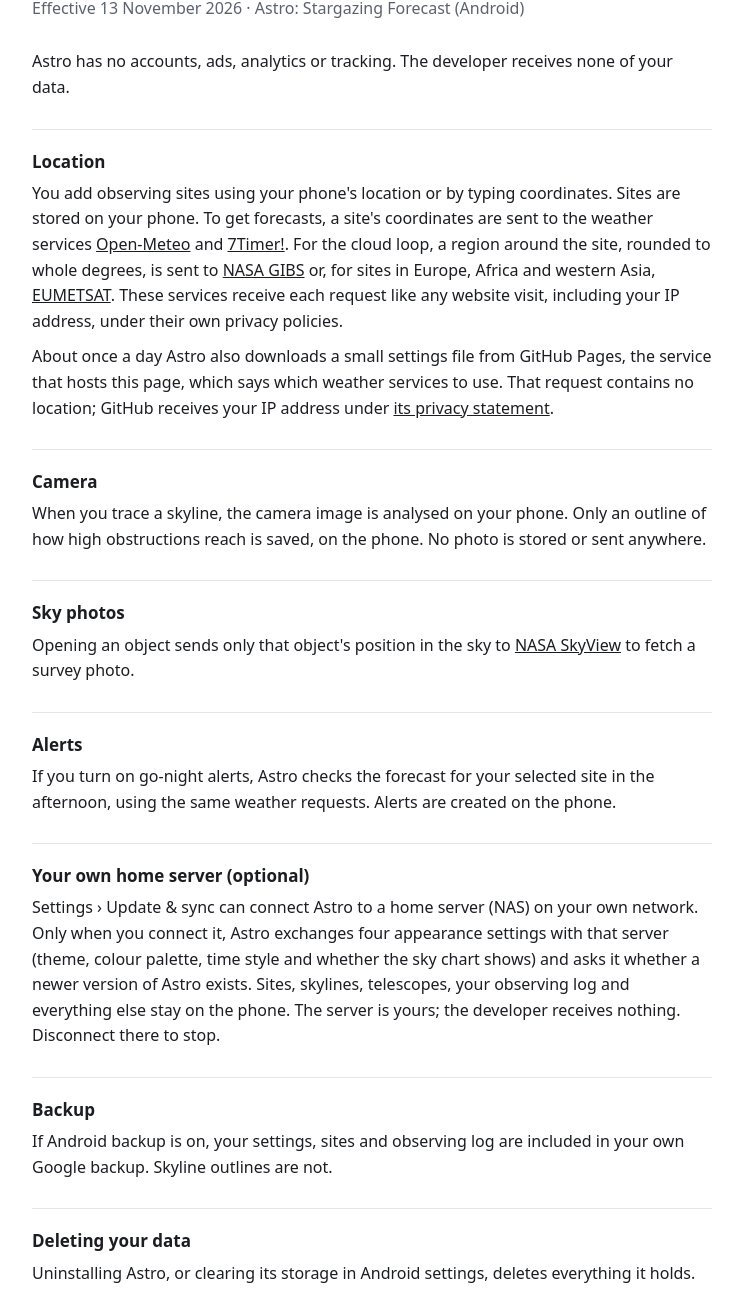
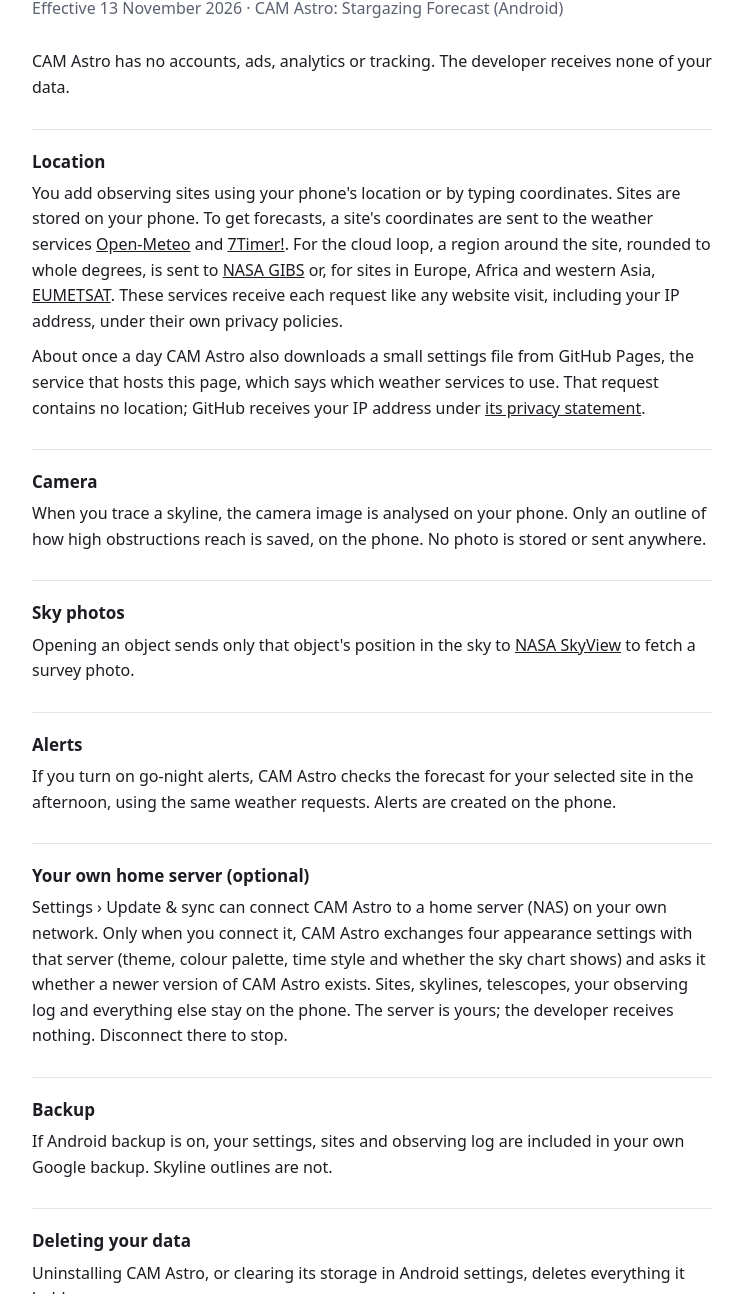
Before and after one commit to amiller-rgb/astro-privacy, a plain HTML site: page index.html in a window 1280 px wide. Shown: the part 93-1387 px from the top of the page, without its empty margins (268-1011 px from the left). Drawn offline with Linux system fonts and the light colour scheme.

Commit message:
Policy uses the app's new name, CAM Astro
Co-Authored-By: Claude Fable 5.2 <noreply@anthropic.com>

```diff
--- a/index.html
+++ b/index.html
@@ -3,7 +3,7 @@
 <head>
 <meta charset="utf-8">
 <meta name="viewport" content="width=device-width, initial-scale=1">
-<title>Astro privacy policy</title>
+<title>CAM Astro privacy policy</title>
 <style>
   :root { --bg: #ffffff; --ink: #1b1d22; --mut: #5b6170; --line: #e3e5ea; }
   @media (prefers-color-scheme: dark) { :root { --bg: #0f1117; --ink: #e8eaf0; --mut: #9aa1b2; --line: #262a35; } }
@@ -18,14 +18,14 @@
 </head>
 <body>
 <main>
-  <h1>Astro privacy policy</h1>
-  <p class="date">Effective 13 November 2026 · Astro: Stargazing Forecast (Android)</p>
+  <h1>CAM Astro privacy policy</h1>
+  <p class="date">Effective 13 November 2026 · CAM Astro: Stargazing Forecast (Android)</p>
 
-  <p>Astro has no accounts, ads, analytics or tracking. The developer receives none of your data.</p>
+  <p>CAM Astro has no accounts, ads, analytics or tracking. The developer receives none of your data.</p>
 
   <h2>Location</h2>
   <p>You add observing sites using your phone's location or by typing coordinates. Sites are stored on your phone. To get forecasts, a site's coordinates are sent to the weather services <a href="https://open-meteo.com/">Open-Meteo</a> and <a href="https://www.7timer.info/">7Timer!</a>. For the cloud loop, a region around the site, rounded to whole degrees, is sent to <a href="https://www.earthdata.nasa.gov/">NASA GIBS</a> or, for sites in Europe, Africa and western Asia, <a href="https://www.eumetsat.int/">EUMETSAT</a>. These services receive each request like any website visit, including your IP address, under their own privacy policies.</p>
-  <p>About once a day Astro also downloads a small settings file from GitHub Pages, the service that hosts this page, which says which weather services to use. That request contains no location; GitHub receives your IP address under <a href="https://docs.github.com/site-policy/privacy-policies/github-general-privacy-statement">its privacy statement</a>.</p>
+  <p>About once a day CAM Astro also downloads a small settings file from GitHub Pages, the service that hosts this page, which says which weather services to use. That request contains no location; GitHub receives your IP address under <a href="https://docs.github.com/site-policy/privacy-policies/github-general-privacy-statement">its privacy statement</a>.</p>
 
   <h2>Camera</h2>
   <p>When you trace a skyline, the camera image is analysed on your phone. Only an outline of how high obstructions reach is saved, on the phone. No photo is stored or sent anywhere.</p>
@@ -34,19 +34,19 @@
   <p>Opening an object sends only that object's position in the sky to <a href="https://skyview.gsfc.nasa.gov/">NASA SkyView</a> to fetch a survey photo.</p>
 
   <h2>Alerts</h2>
-  <p>If you turn on go-night alerts, Astro checks the forecast for your selected site in the afternoon, using the same weather requests. Alerts are created on the phone.</p>
+  <p>If you turn on go-night alerts, CAM Astro checks the forecast for your selected site in the afternoon, using the same weather requests. Alerts are created on the phone.</p>
 
   <h2>Your own home server (optional)</h2>
-  <p>Settings › Update &amp; sync can connect Astro to a home server (NAS) on your own network. Only when you connect it, Astro exchanges four appearance settings with that server (theme, colour palette, time style and whether the sky chart shows) and asks it whether a newer version of Astro exists. Sites, skylines, telescopes, your observing log and everything else stay on the phone. The server is yours; the developer receives nothing. Disconnect there to stop.</p>
+  <p>Settings › Update &amp; sync can connect CAM Astro to a home server (NAS) on your own network. Only when you connect it, CAM Astro exchanges four appearance settings with that server (theme, colour palette, time style and whether the sky chart shows) and asks it whether a newer version of CAM Astro exists. Sites, skylines, telescopes, your observing log and everything else stay on the phone. The server is yours; the developer receives nothing. Disconnect there to stop.</p>
 
   <h2>Backup</h2>
   <p>If Android backup is on, your settings, sites and observing log are included in your own Google backup. Skyline outlines are not.</p>
 
   <h2>Deleting your data</h2>
-  <p>Uninstalling Astro, or clearing its storage in Android settings, deletes everything it holds.</p>
+  <p>Uninstalling CAM Astro, or clearing its storage in Android settings, deletes everything it holds.</p>
 
   <h2>Children</h2>
-  <p>Astro is not directed at children under 13.</p>
+  <p>CAM Astro is not directed at children under 13.</p>
 
   <h2>Changes and contact</h2>
   <p>Changes to this policy are posted on this page with a new effective date. Questions: <a href="mailto:info@jecam.com">info@jecam.com</a>.</p>
```
